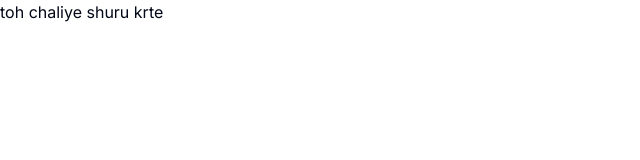
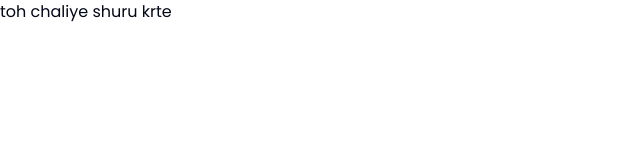
Before and after one commit to VaamanChopra/Stellar-digital-marketing-agency, a Next.js app: page / in a window 1280 px wide. Shown: the top 160 px of the page, without its empty margins (0-640 px from the left). Built offline with nearby package versions, Linux system fonts and the light colour scheme.

Commit message:
Stellar project

```diff
--- a/app/layout.tsx
+++ b/app/layout.tsx
@@ -1,8 +1,12 @@
 import type { Metadata } from "next";
-import { Inter } from "next/font/google";
+import { Poppins } from "next/font/google";
 import "./globals.css";
 
-const inter = Inter({ subsets: ["latin"] });
+const font = Poppins(
+  { subsets: ["latin"],
+    weight: '400'
+}
+);
 
 export const metadata: Metadata = {
   title: "Create Next App",
@@ -16,7 +20,7 @@
 }>) {
   return (
     <html lang="en">
-      <body className={inter.className}>{children}</body>
+      <body className={font.className}>{children}</body>
     </html>
   );
 }
```
